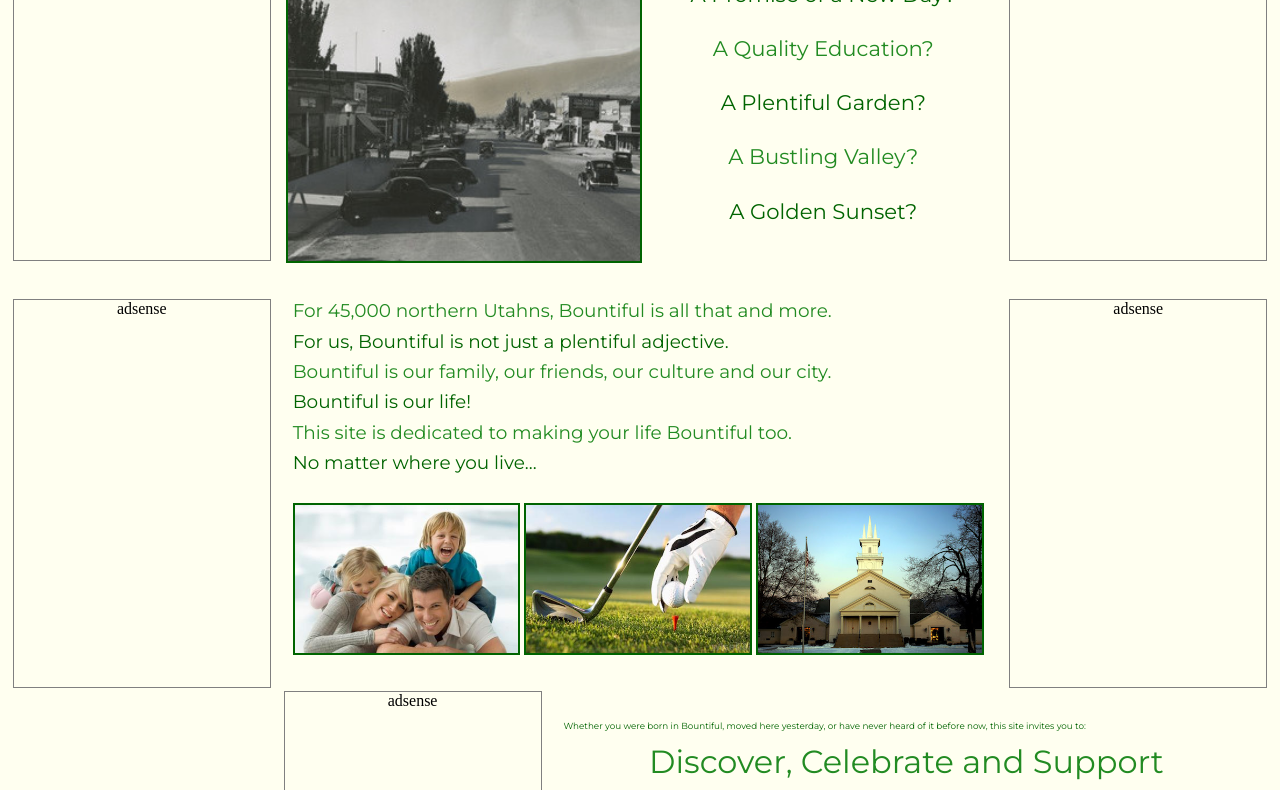
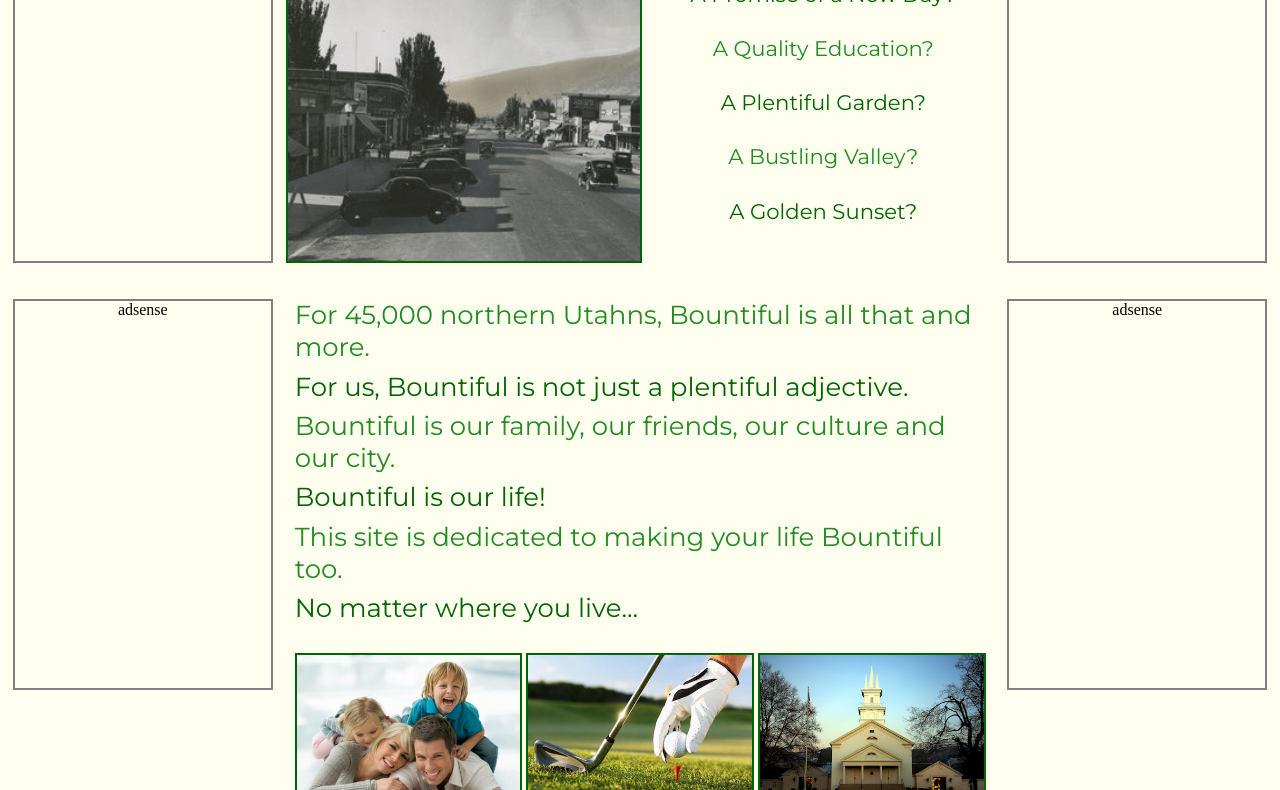
Before and after one commit to Ryan-B/bountifulparks, a website: page static/index.html in a window 1280 px wide. Shown: the part 536-1326 px from the top of the page. Drawn offline with nearby package versions, Linux system fonts and the light colour scheme.

Commit message:
widescreen

```diff
--- a/static/css/styles.css
+++ b/static/css/styles.css
@@ -286,7 +286,7 @@
 	}
 	#adsense2
 	{
-		margin-bottom: 226%;
+		margin-bottom: 164%;
 	}
 	#background_p
 	{
@@ -324,7 +324,7 @@
 		width: 20%;
 		height: 100%;
 		display: inline-block;
-		border: 1px solid grey;
+		border: 2px solid grey;
 		vertical-align: top;
 		margin-top: 5%;
 		float: left;
@@ -336,7 +336,7 @@
 		width: 20%;
 		height: 100%;
 		display: inline-block;
-		border: 1px solid grey;
+		border: 2px solid grey;
 		vertical-align: top;
 		margin-top: 5%;
 		float: right;
@@ -353,20 +353,27 @@
 	#second_section
 	{
 		width: 57%;
-		/*border: dashed 1px black;*/
+		display: inline-block;
 		margin: auto;
+		margin-top: 2.5%;
+	}
+	#second_section2
+	{
+		width: 53%;
+		border: dashed 1px black;
+		display: inline-block;
 		margin-top: 2.5%;
 	}
 	#second_p
 	{
-		font-size: 1.155em;
+		font-size: 1.625em;
 	}
 	#ad3
 	{
 		width: 20%;
 		height: 100%;
 		display: inline-block;
-		border: 1px solid grey;
+		border: 2px solid grey;
 		text-align: center;
 		float: left;
 		margin-left: 1%;
@@ -378,7 +385,7 @@
 		width: 20%;
 		height: 100%;
 		display: inline-block;
-		border: 1px solid grey;
+		border: 2px solid grey;
 		text-align: center;
 		float: right;
 		margin-right: 1%;
@@ -388,6 +395,7 @@
 	#bottom_section
 	{
 		margin: auto;
+		width: 100%;
 
 	}
 	#img_li
@@ -400,11 +408,11 @@
 	}
 	#our_p1
 	{
-		font-size: .55em;
+		font-size: .79em;
 	}
 	#our_p
 	{
-		font-size: 2em;
+		font-size: 2.825em;
 	}
 	#contact2
 	{
@@ -415,6 +423,7 @@
 		margin: 0;
 		vertical-align: top;
 		border-bottom: 1px forestgreen solid;
+		text-align: center;
 	}
 	#logo
 	{
@@ -424,8 +433,5 @@
 		margin-right: 5%;
 		/*margin-bottom: 5%;*/
 	}
-	#bottom_section3
-	{
-		background-color: forestgreen;
-	}
+
 }
--- a/static/partials/frontpage.partial.html
+++ b/static/partials/frontpage.partial.html
@@ -28,7 +28,7 @@
 		</div>
 		<div id="ad4"><p id="adsense1">adsense</p></div>
 
-	<div id ="bottom_section">
+
 		<div id="ad3"><p id="adsense2">adsense</p></div>
 		<div id="second_section">
 			<p id="our_p1">Whether you were born in Bountiful, moved here yesterday, or have never heard of it before now, this site invites you to:<br><br>
@@ -46,10 +46,6 @@
 					<p id="our_p3">ourbountifultown@gmail.com</p><br>
 				</div>
 				<div id="contact2">
-					<p id="our_p5">Write Us:</p>
-					<p id="our_p6">P.O. Box 706, Bountiful, UT 84010</p><br>
-				</div>
-				<div id="contact2">
 					<p id="our_p5">Follow Us:</p>
 					<img class="twitter" id="logo" src="img/twitter.png">
 					<img id="logo" src="img/facebook.jpg">
@@ -58,5 +54,9 @@
 					<img id="logo" src="img/pinterest.png">
 					<img id="logo" src="img/instagram.png">
 				</div>
+				<div id="contact2">
+					<p id="our_p5">Write Us:</p>
+					<p id="our_p6">P.O. Box 706, Bountiful, UT 84010</p><br>
+				</div>
 			</div>
 		</div>
```
